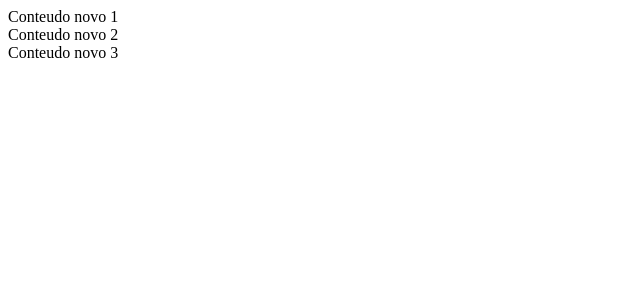
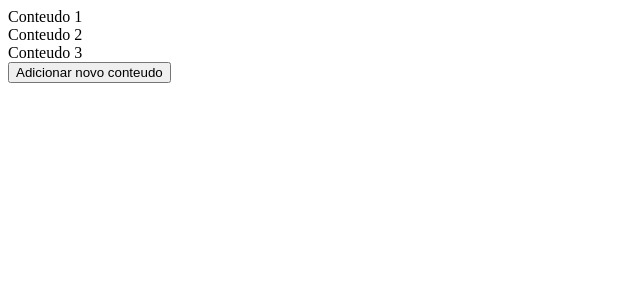
Before and after one commit to jaovw/react-moderno, a React (Vite) app in the folder iniciando-react/: page / in a window 1280 px wide. Shown: the top 300 px of the page, without its empty margins (0-640 px from the left). Built offline with nearby package versions, Linux system fonts and the light colour scheme.

Commit message:
INserindo o useState

```diff
--- a/iniciando-react/src/App.tsx
+++ b/iniciando-react/src/App.tsx
@@ -1,14 +1,26 @@
+import { useState } from "react"
 import { Conteudo } from "./components/Conteudo"
 
 
 function App() {
+                                      //TIPANDO
+  const [content, setContent] = useState<string[]>([
+    'Conteudo 1',
+    'Conteudo 2',
+    'Conteudo 3'
+  ])
+
+  const createContent = () =>{
+    setContent([...content, 'Conteudo 4'])
+  }
 
   return (
+    <div>
+      {content.map(cont => {
+        return <Conteudo text={cont} />
+      })}
 
-    <div>
-      <Conteudo text='Conteudo novo 1' />
-      <Conteudo text='Conteudo novo 2'/>
-      <Conteudo text='Conteudo novo 3'/>
+      <button onClick={createContent}>Adicionar novo conteudo</button>
     </div>
   )
 }
```
